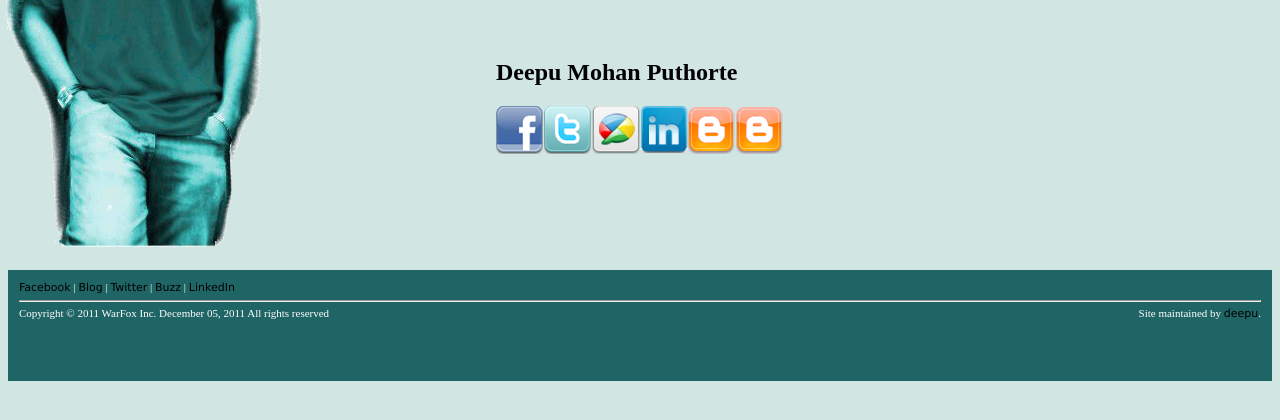
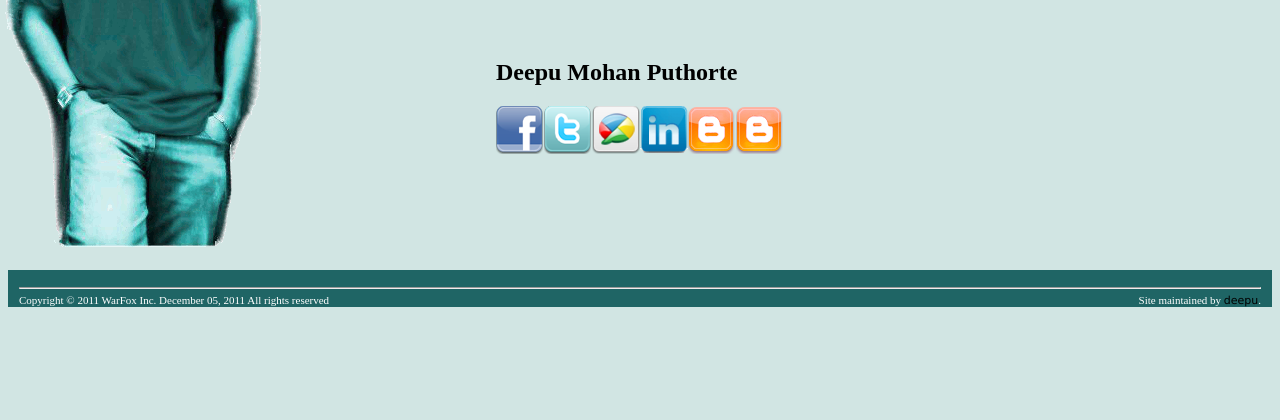
Before and after one commit to WarFox/deepumohan.com, a PHP site: page / in a window 1280 px wide. Shown: the part 303-723 px from the top of the page. Run offline with PHP 8.4, Linux system fonts and the light colour scheme.

Commit message:
Removed footer links and removed height attribute from style file for footer

```diff
--- a/files/css/style.css
+++ b/files/css/style.css
@@ -29,7 +29,7 @@ p.quote {font-family: 'Dancing Script', arial, serif; font-size: 16px;background
 /*p.box {background: #DEDEFF; border: solid #C0C0FF; border-width: 0px 3px 3px 3px; margin-top: 0px; padding: 3px; text-align: justify;overflow: hidden;}*/
 p.box { border: 1px solid #cccccc; border-top: 4px solid #c55; padding: 1em 2em; margin-bottom: 2em; background-color:#ffffff}
 
-footer {z-index: 2;background-color: #1f6565; color:#ffffff;min-height: 100px !important; height:50px; padding-left:1em;padding-right:1em;margin-top:1em;padding-top:1em;font-size: 11px;}
+footer {z-index: 2;background-color: #1f6565; color:#ffffff;padding-left:1em;padding-right:1em;margin-top:1em;padding-top:1em;font-size: 11px;}
 
 
 #main {min-height: 535px !important; height:535px; margin-top: 1em;}
--- a/footer.php
+++ b/footer.php
@@ -1,13 +1,13 @@
 
     <div class="clear"></div>
     <footer id="footer">
-        <ul>
+        <!--ul>
             <li><a href="http://www.facebook.com/deepu.mohan.p" title="deepu" target="_blank" >Facebook</a></li> |
             <li><a href="http://blog.deepumohan.com" title="deepu" target="_blank">Blog</a></li> |
             <li><a href="http://www.twitter.com/deepumohanp" title="deepu" target="_blank">Twitter</a></li> |
             <li><a href="https://profiles.google.com/u/0/106447761403337564868/buzz" title="deepu" target="_blank">Buzz</a></li> |
             <li><a href="http://in.linkedin.com/in/deepumohanp" title="deepu" target="_blank">LinkedIn</a></li>
-        </ul>
+        </ul-->
         <hr/>
         <div class="clear"></div>
         <div class="lt">Copyright &copy; <?php print date("Y"); ?> WarFox Inc. <?php print Date("F d, Y"); ?> All rights reserved</div>
```
